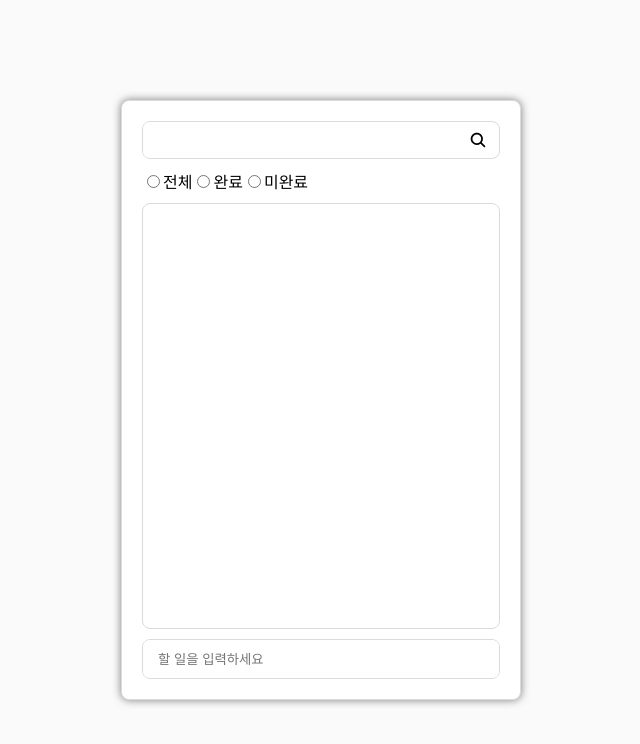
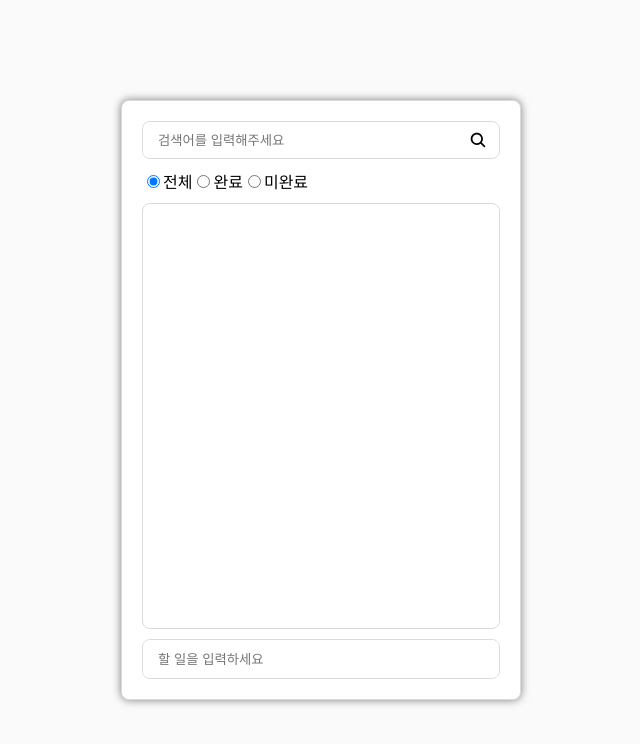
Before and after one commit to BNDAD/korea_it_web_react_study, a React (Vite) app: page / in a window 1280 px wide. Shown: the top 744 px of the page, without its empty margins (319-959 px from the left). Built offline with nearby package versions, Linux system fonts and the light colour scheme.

Commit message:
Feat: TodoList Fin

```diff
--- a/src/components/TodoList/components/Header/Header.jsx
+++ b/src/components/TodoList/components/Header/Header.jsx
@@ -1,22 +1,60 @@
 /** @jsxImportSource @emotion/react */
 import { IoSearch } from "react-icons/io5";
 import * as s from "./styles";
+import { useState } from "react";
 
-function Header() {
+function Header({ filter, setFilter, setSearchText }) {
+	const [searchInputValue, setSearchInputValue] = useState("");
+
+	const searchInputOnChangeHandler = (e) => {
+		setSearchInputValue(e.target.value);
+	};
+	const filterOnChangeHandler = (e) => {
+		setFilter(e.target.id);
+	};
+	const searchButtonOnClickHandler = () => {
+		setSearchText(searchInputValue);
+	};
 	return (
 		<>
 			<div css={s.container}>
-				<input type="text" css={s.searchInput} />
-				<button css={s.searchButton}>
+				<input
+					type="text"
+					css={s.searchInput}
+					placeholder="검색어를 입력해주세요"
+					onChange={searchInputOnChangeHandler}
+				/>
+				<button
+					css={s.searchButton}
+					onClick={searchButtonOnClickHandler}
+				>
 					<IoSearch />
 				</button>
 			</div>
 			<div css={s.filterContainer}>
-				<input type="radio" id="all" name="filter" />
+				<input
+					type="radio"
+					id="all"
+					name="filter"
+					checked={filter === "all"}
+					onChange={filterOnChangeHandler}
+				/>
 				<label htmlFor="all">전체</label>
-				<input type="radio" id="complete" name="filter" />
+				<input
+					type="radio"
+					id="complete"
+					name="filter"
+					checked={filter === "complete"}
+					onChange={filterOnChangeHandler}
+				/>
 				<label htmlFor="complete">완료</label>
-				<input type="radio" id="incomplete" name="filter" />
+				<input
+					type="radio"
+					id="incomplete"
+					name="filter"
+					checked={filter === "incomplete"}
+					onChange={filterOnChangeHandler}
+				/>
 				<label htmlFor="incomplete">미완료</label>
 			</div>
 		</>
--- a/src/components/TodoList/components/Layout/Layout.jsx
+++ b/src/components/TodoList/components/Layout/Layout.jsx
@@ -2,11 +2,15 @@
 import Header from "../Header/Header";
 import * as s from "./styles";
 
-function Layout({ children }) {
+function Layout({ children, filter, setFilter, setSearchText }) {
 	return (
 		<div css={s.layout}>
 			<div css={s.container}>
-				<Header />
+				<Header
+					filter={filter}
+					setFilter={setFilter}
+					setSearchText={setSearchText}
+				/>
 				{children}
 			</div>
 		</div>
--- a/src/components/TodoList/components/Main/Main.jsx
+++ b/src/components/TodoList/components/Main/Main.jsx
@@ -31,19 +31,51 @@ function Main({ todoList, setTodoList }) {
 
 		setInputValue("");
 	};
+
+	const checkBoxOnChangeHandler = (e) => {
+		const todoId = parseInt(e.target.value);
+
+		setTodoList((prev) =>
+			prev.map((todo) => {
+				if (todo.id === todoId) {
+					return {
+						...todo,
+						isComplete: !todo.isComplete,
+					};
+				}
+				return todo;
+			})
+		);
+	};
+
+	const deleteOnClickHandler = (todoId) => {
+		setTodoList((prev) => prev.filter((todo) => todo.id !== todoId));
+	};
+
 	return (
 		<div css={s.container}>
 			<div css={s.listContainer}>
 				<ul>
 					{todoList.map((todo) => (
 						<li key={todo.id}>
-							<input type="checkbox" id={`todo${todo.id}`} />
+							<input
+								type="checkbox"
+								id={`todo${todo.id}`}
+								value={todo.id}
+								checked={todo.isComplete}
+								onChange={checkBoxOnChangeHandler}
+							/>
 							<label htmlFor={`todo${todo.id}`}></label>
 							<label htmlFor={`todo${todo.id}`}>
 								{todo.content}
 							</label>
 							<div css={s.hiddenTrashBox}>
-								<div css={s.trashBox}>
+								<div
+									css={s.trashBox}
+									onClick={() =>
+										deleteOnClickHandler(todo.id)
+									}
+								>
 									<IoTrash />
 								</div>
 							</div>
--- a/src/components/TodoList/pages/index.jsx
+++ b/src/components/TodoList/pages/index.jsx
@@ -1,12 +1,57 @@
-import { useState } from "react";
+import { useEffect, useState } from "react";
 import Layout from "../components/Layout/Layout";
 import Main from "../components/Main/Main";
 
 function Index() {
-	const [todoList, setTodoList] = useState([]);
+	const [todoList, setTodoList] = useState(() => {
+		const localStorageTodoList = localStorage.getItem("todoList");
+		return localStorageTodoList ? JSON.parse(localStorageTodoList) : [];
+	});
+	const [filter, setFilter] = useState("all");
+	const [searchText, setSearchText] = useState("");
+
+	// useEffect(() => {
+	// 	let localStorageTodoList = localStorage.getItem("todoList");
+	// 	if (!localStorageTodoList) {
+	// 		localStorage.setItem("todoList", JSON.stringify([]));
+	// 		localStorageTodoList = [];
+	// 		setTodoList(localStorageTodoList);
+	// 	} else {
+	// 		setTodoList(JSON.parse(localStorageTodoList));
+	// 	}
+	// }, []);
+
+	useEffect(() => {
+		let localStorageTodoList = localStorage.getItem("todoList");
+		const todoListJson = JSON.stringify(todoList);
+		if (localStorageTodoList !== todoListJson) {
+			localStorage.setItem("todoList", todoListJson);
+		}
+	}, [todoList]);
+
+	const filterTodoList = todoList
+		.filter((todo) => {
+			if (filter === "all") {
+				return true;
+			} else if (filter === "complete") {
+				return todo.isComplete;
+			} else if (filter === "incomplete") {
+				return !todo.isComplete;
+			}
+		})
+		.filter((todo) => {
+			if (searchText.trim().length === 0) {
+				return true;
+			}
+			return todo.content.includes(searchText);
+		});
 	return (
-		<Layout>
-			<Main todoList={todoList} setTodoList={setTodoList} />
+		<Layout
+			filter={filter}
+			setFilter={setFilter}
+			setSearchText={setSearchText}
+		>
+			<Main todoList={filterTodoList} setTodoList={setTodoList} />
 		</Layout>
 	);
 }
```
